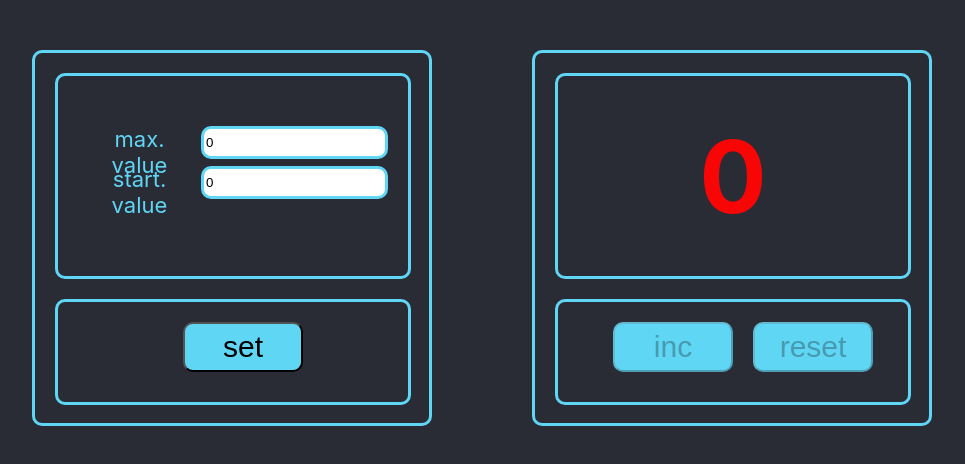
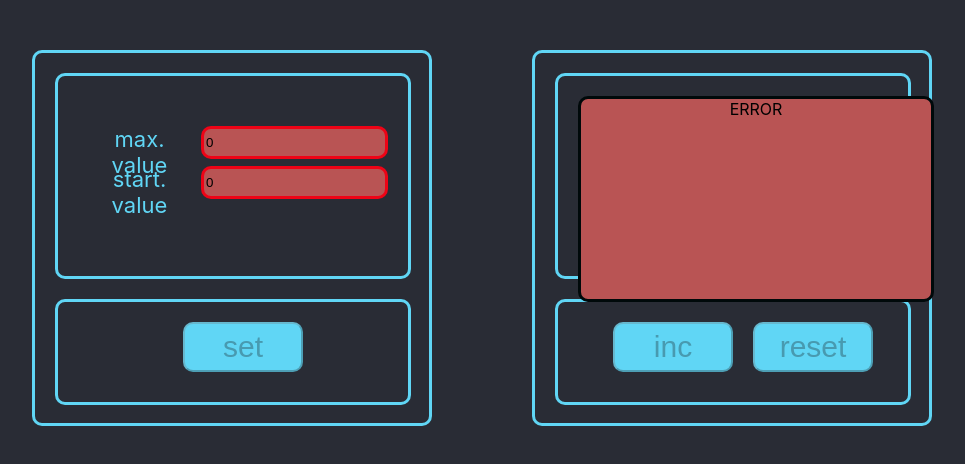
Before and after one commit to UserPasha/Counter, a React (Create React App) app: page / in a window 1280 px wide. Shown: the top 464 px of the page, without its empty margins (208-1173 px from the left). Built offline with nearby package versions, Linux system fonts and the light colour scheme.

Commit message:
add errors

```diff
--- a/src/App.css
+++ b/src/App.css
@@ -88,3 +88,14 @@ width: 180px;
     border-radius: 10px;
     background-color: #b95454;
 }
+.errorMessage{
+    width: 350px;
+    height: 200px;
+    margin-top: 20px;
+    margin-left: 20px;
+    border: 3px solid rgb(0, 9, 10);
+    border-radius: 10px;
+    text-align: center;
+    position: relative;
+    background-color: #b95454;
+}
--- a/src/App.tsx
+++ b/src/App.tsx
@@ -14,6 +14,7 @@ function App() {
     let maxValue = valueOnSet
     const [counter, setCounter] = useState<number>(minValue)
 
+    const disabling = startValue<0 || valueOnSet<0 ||startValue >= valueOnSet
     /*    useEffect(() => {
             let valueAsString = localStorage.getItem("value")
             if (valueAsString) {
@@ -59,11 +60,15 @@ function App() {
                         setStartValue={setStartValue}
                         minValue={minValue}
                         maxValue={maxValue}
+                        engine={counter}
+                        setCounter={setCounter }
+                        disabling={disabling}
             />
             <NewCounter engine={counter}
                         setCounter={setCounter}
                         minValue={minValue}
                         maxValue={maxValue}
+                        disabling={disabling}
             />
         </div>
     );
--- a/src/Components/Board.tsx
+++ b/src/Components/Board.tsx
@@ -3,12 +3,20 @@ import React from 'react';
 type PropsType = {
     engine: number
     maxValue: number
+    disabling: boolean
 }
 
 export const Board = (props: PropsType) => {
-    return (
-        <div className={props.engine>props.maxValue-1 ? "error" :"dataOnBoard"}>
-            {props.engine}
-        </div>
-    );
+    return props.disabling ? <div className="errorMessage">ERROR</div> : (<div className={props.engine>props.maxValue-1 ? "error" :"dataOnBoard"}>
+        {props.engine}
+    </div>)
+
+
+    // return (
+    //     <div className={props.engine>props.maxValue-1 ? "error" :"dataOnBoard"}>
+    //         {props.engine}
+    //     </div>
+    // );
+
+
 };
--- a/src/Components/InputSet.tsx
+++ b/src/Components/InputSet.tsx
@@ -3,6 +3,7 @@ import React, {ChangeEvent, useState} from 'react';
 type PropsType ={
     valueOnSet: number
     setValueOnSet: (valueOnSet: number)=>void
+    disabling:boolean
 }
 
 export const InputSet = (props: PropsType) => {
@@ -13,7 +14,7 @@ export const InputSet = (props: PropsType) => {
     }
     return (
         <div>
-            <input className={props.valueOnSet<0 ?"errorInputStyle":"inputStyle" } type="number" value={props.valueOnSet} onChange={onchangeHandler}/>
+            <input className={props.disabling ?"errorInputStyle":"inputStyle" } type="number" value={props.valueOnSet} onChange={onchangeHandler}/>
 
         </div>
     );
--- a/src/Components/NewCounter.tsx
+++ b/src/Components/NewCounter.tsx
@@ -7,6 +7,7 @@ type PropsType = {
     setCounter: (engine: number) => void
     maxValue: number
     minValue:number
+    disabling: boolean
 }
 
 export const NewCounter = (props: PropsType) => {
@@ -23,7 +24,7 @@ export const NewCounter = (props: PropsType) => {
     return (
         <div  className="container">
             <div className="board">
-                <Board engine={props.engine} maxValue={props.maxValue}/>
+                <Board engine={props.engine} maxValue={props.maxValue} disabling={props.disabling}/>
                 {/* <div className="counterField">
                 {counter}
             </div>*/}
--- a/src/Components/SetCounter.tsx
+++ b/src/Components/SetCounter.tsx
@@ -9,22 +9,24 @@ type PropsType = {
     setStartValue: (startValue: number)=>void
     maxValue: number
     minValue:number
+    engine: number
+    setCounter: (engine: number) => void
+    disabling: boolean
 }
 
 export const SetCounter = (props: PropsType) => {
-    const test = () =>{
-        if(props.startValue){
-         let startToCounting = props.startValue
+    const test = () => {
+        if (props.startValue) {
+            let startToCounting = props.startValue
             props.setStartValue(startToCounting)
+            props.setCounter(props.startValue)
         }
-            if(props.valueOnSet){
+        if (props.valueOnSet) {
             let maxToCounting = props.valueOnSet
-                props.setValueOnSet(maxToCounting)
-
-            }
-        console.log(props.valueOnSet)
+            props.setValueOnSet(maxToCounting)
+        }
     }
-    const disabling = props.startValue<0 || props.valueOnSet<0
+    // const disabling = props.startValue<0 || props.valueOnSet<0 || props.startValue >= props.valueOnSet
 
     return (
         <div className="container">
@@ -34,19 +36,19 @@ export const SetCounter = (props: PropsType) => {
                         <div className="text">
                             max. value
                         </div>
-                        <InputSet  valueOnSet={props.valueOnSet} setValueOnSet={props.setValueOnSet}/>
+                        <InputSet  valueOnSet={props.valueOnSet} setValueOnSet={props.setValueOnSet} disabling={props.disabling}/>
                     </div>
                     <div className="inputData">
                         <div className="text">
                             start. value
                         </div>
-                        <InputSet  valueOnSet={props.startValue} setValueOnSet={props.setStartValue}/>
+                        <InputSet  valueOnSet={props.startValue} setValueOnSet={props.setStartValue} disabling={props.disabling}/>
                     </div>
                 </div>
             </div>
             <div className="buttons">
                 <Button name="set" callback={test}
-                        disabled={disabling}
+                        disabled={props.disabling}
                 />
 
             </div>
```
